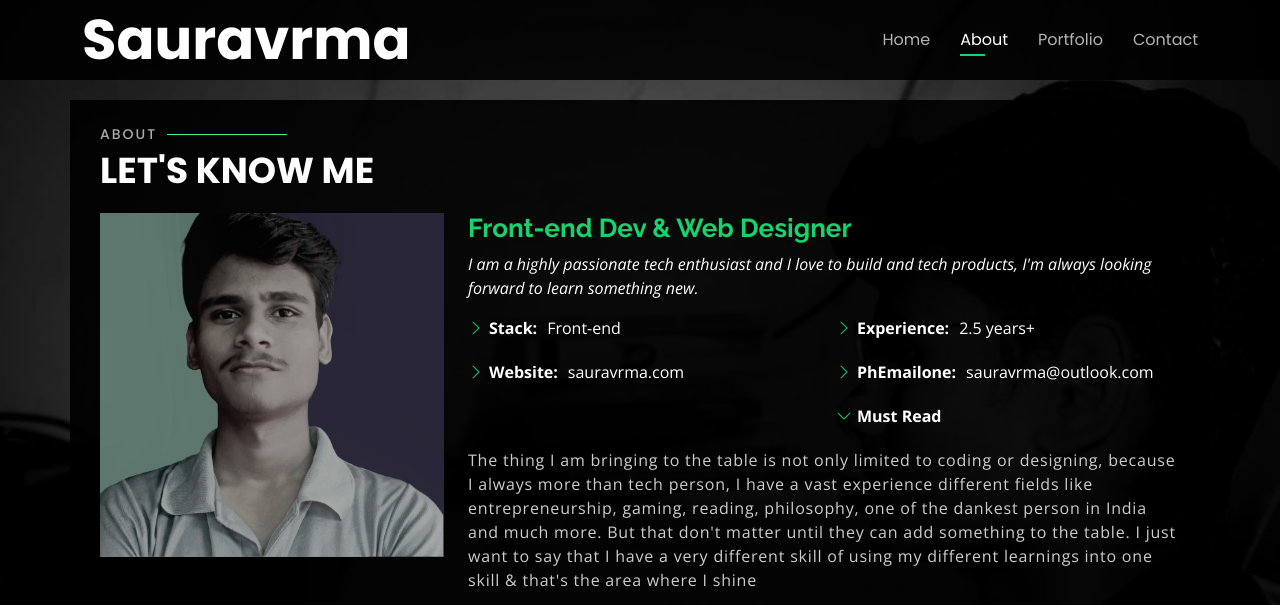
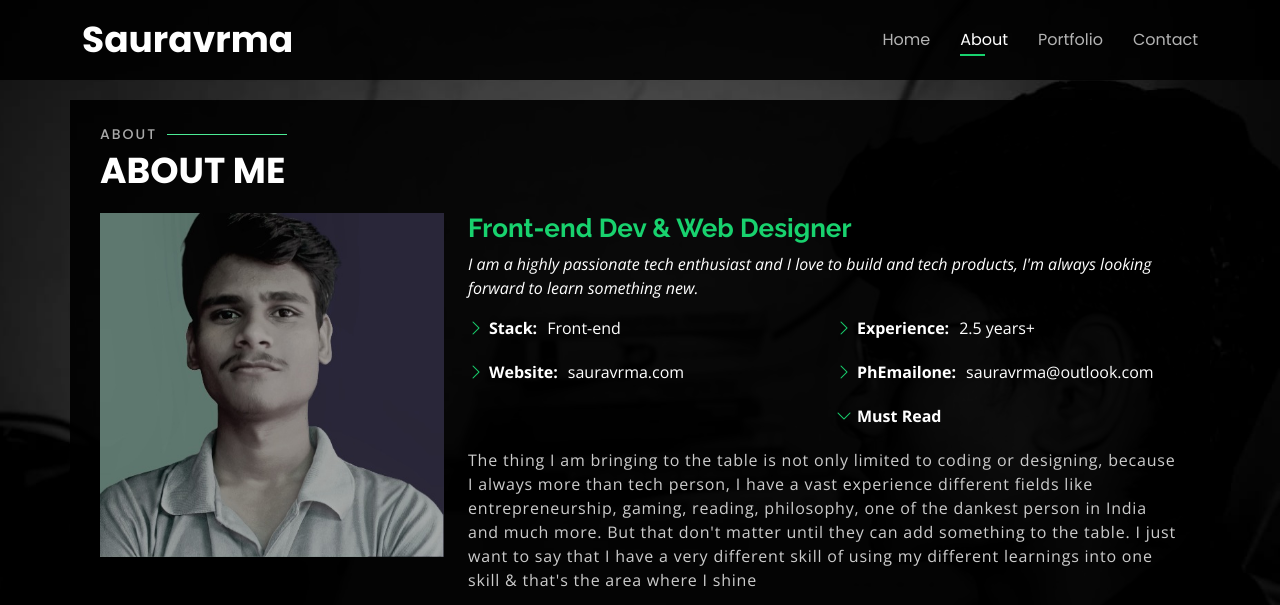
Before and after one commit to hyperingenious/Personal, a plain HTML site: page index.html in a window 1280 px wide. Both pictures are taken after a click on the link "About". Shown: the top 605 px of the page. Drawn offline with nearby package versions, Linux system fonts and the light colour scheme.

Commit message:
Update index.html

```diff
--- a/index.html
+++ b/index.html
@@ -46,7 +46,7 @@
   <header id="header">
     <div class="container">
 
-      <h1 style="font-size:3.5rem;"><a href="index.html">Sauravrma</a></h1>
+      <h1><a href="index.html">Sauravrma</a></h1>
       <!-- Uncomment below if you prefer to use an image logo -->
       <!-- <a href="index.html" class="mr-auto"><img src="assets/img/logo.png" alt="" class="img-fluid"></a> -->
       <h2>Front-end <span>Developer &</span> Web Designer</h2>
@@ -81,7 +81,7 @@
 
       <div class="section-title">
         <h2>About</h2>
-        <p>Let's know me</p>
+        <p>About me</p>
       </div>
 
       <div class="row">
```
